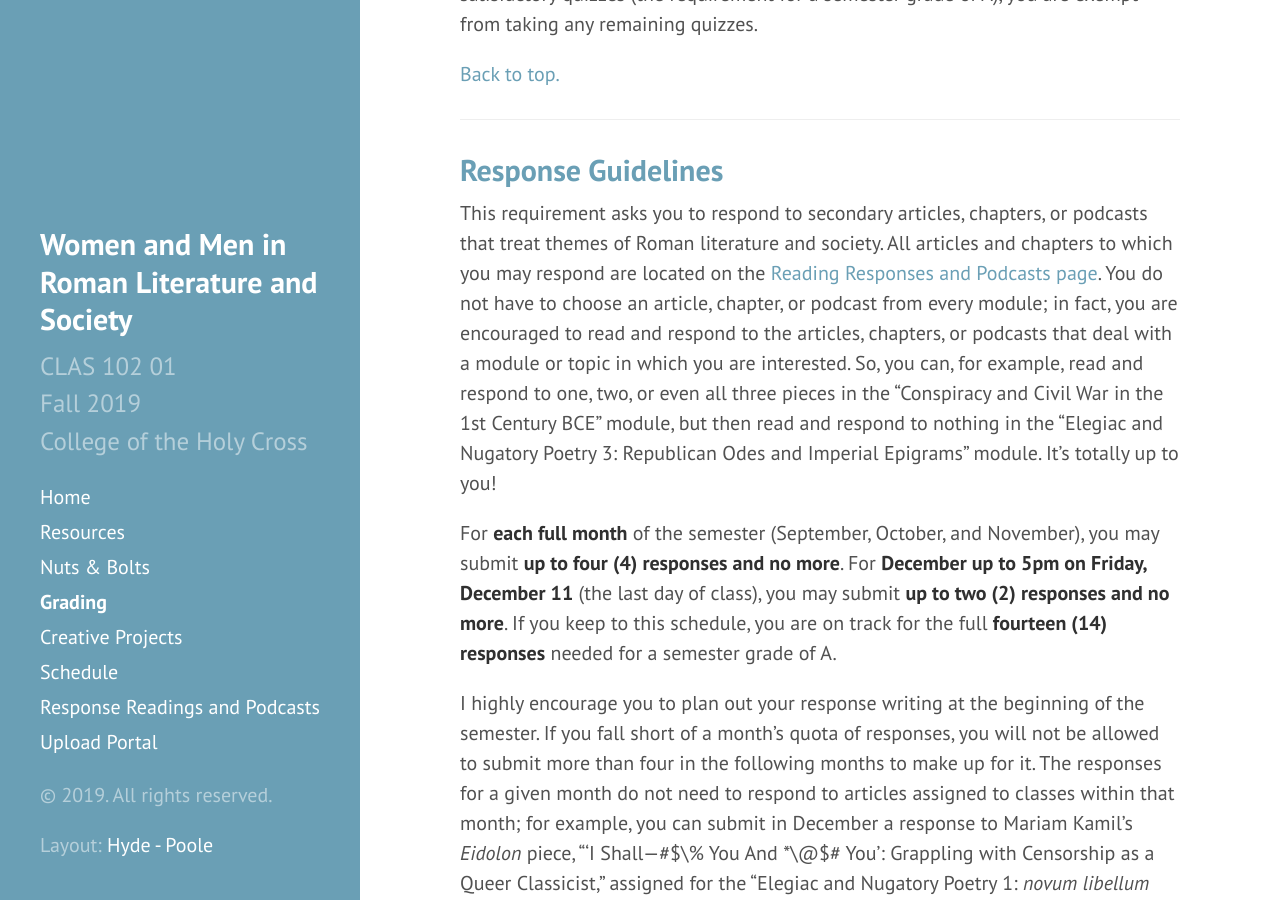
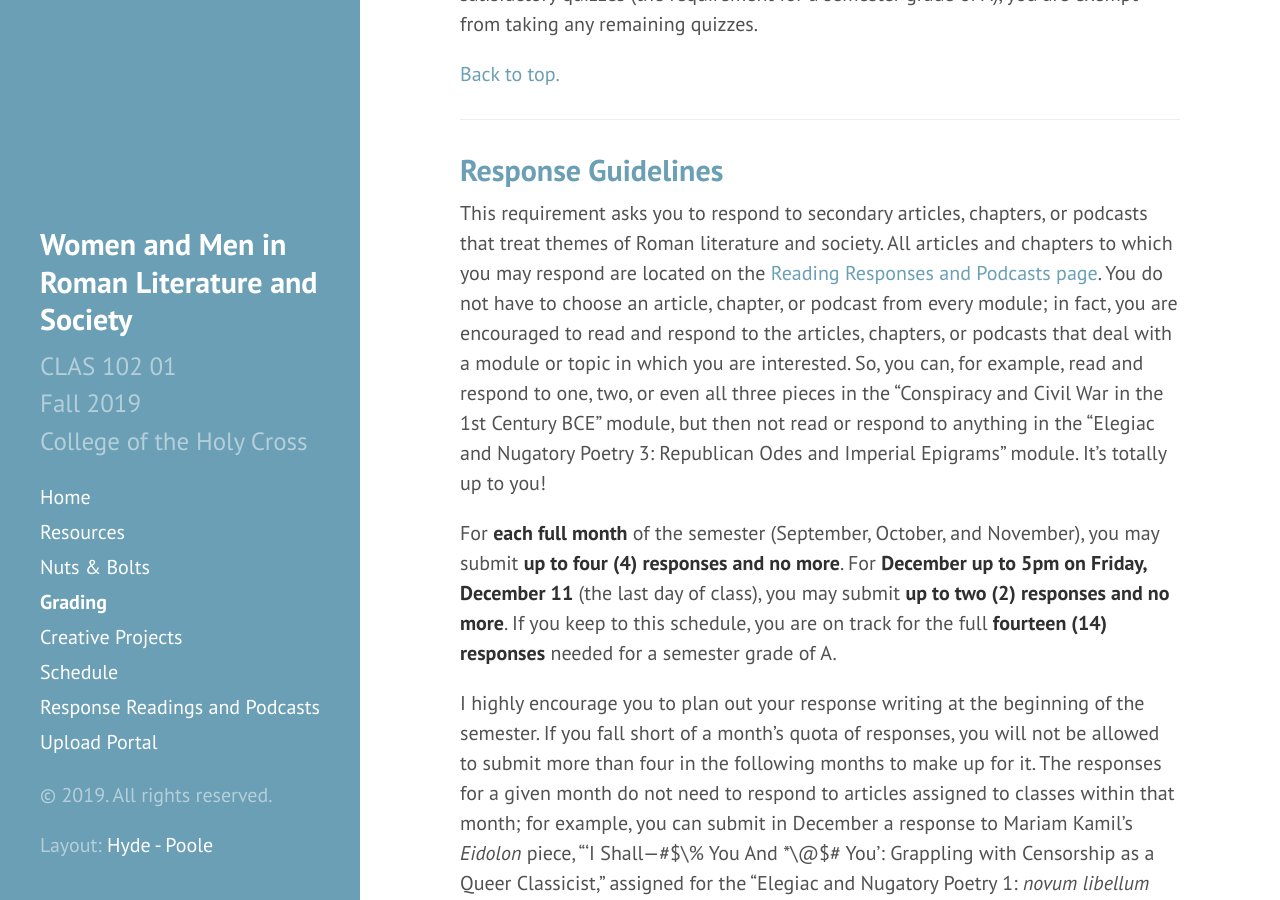
Before and after one commit to DLibatique/CLAS102-F19, a Jekyll site: the page built from _pages/4-grading.md, in a window 1280 px wide and 900 px high, scrolled down 3657 px. Built offline with Jekyll 4.4.1, drawn with Linux system fonts in a browser that asks for light colours.

Commit message:
clarified wording

```diff
--- a/_pages/4-grading.md
+++ b/_pages/4-grading.md
@@ -122,7 +122,7 @@ A satisfactory quiz grade will be **7 out of 10 points**. Once you complete **te
 
 ## Response Guidelines
 
-This requirement asks you to respond to secondary articles, chapters, or podcasts that treat themes of Roman literature and society. All articles and chapters to which you may respond are located on the [Reading Responses and Podcasts page](responses). You do not have to choose an article, chapter, or podcast from every module; in fact, you are encouraged to read and respond to the articles, chapters, or podcasts that deal with a module or topic in which you are interested. So, you can, for example, read and respond to one, two, or even all three pieces in the "Conspiracy and Civil War in the 1st Century BCE" module, but then read and respond to nothing in the "Elegiac and Nugatory Poetry 3: Republican Odes and Imperial Epigrams" module. It's totally up to you!
+This requirement asks you to respond to secondary articles, chapters, or podcasts that treat themes of Roman literature and society. All articles and chapters to which you may respond are located on the [Reading Responses and Podcasts page](responses). You do not have to choose an article, chapter, or podcast from every module; in fact, you are encouraged to read and respond to the articles, chapters, or podcasts that deal with a module or topic in which you are interested. So, you can, for example, read and respond to one, two, or even all three pieces in the "Conspiracy and Civil War in the 1st Century BCE" module, but then not read or respond to anything in the "Elegiac and Nugatory Poetry 3: Republican Odes and Imperial Epigrams" module. It's totally up to you!
 
 For **each full month** of the semester (September, October, and November), you may submit **up to four (4) responses and no more**. For **December up to 5pm on Friday, December 11** (the last day of class), you may submit **up to two (2) responses and no more**. If you keep to this schedule, you are on track for the full **fourteen (14) responses** needed for a semester grade of A.
 
```
